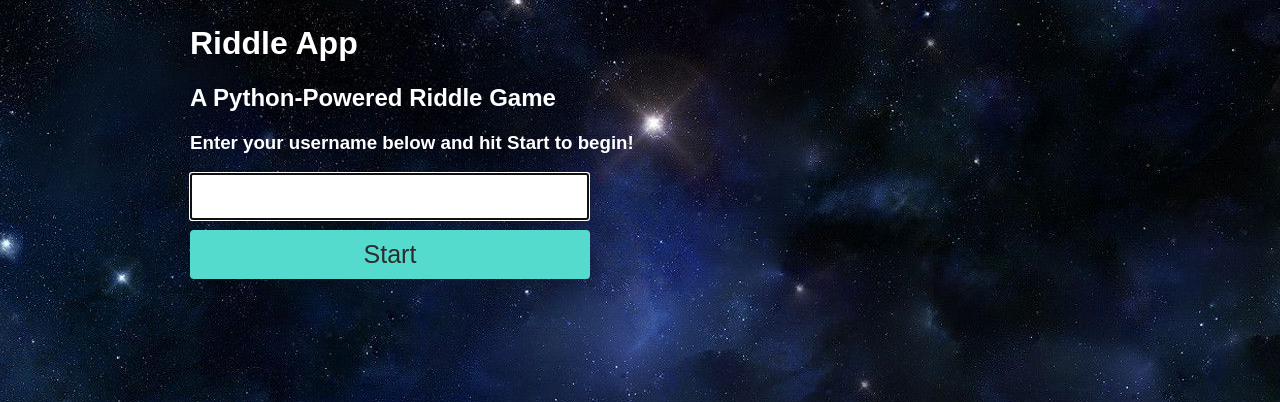
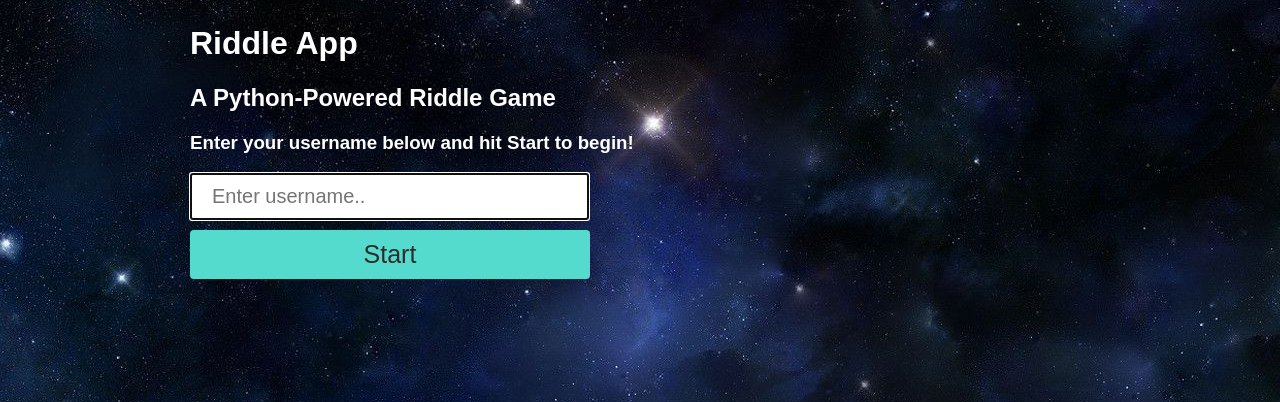
Before and after one commit to charlotteskinner90/practical_python_milestone_riddle_app, a Flask app: page / in a window 1280 px wide. Shown: the part 58-460 px from the top of the page. Run offline with Flask 2, Linux system fonts and the light colour scheme.

Commit message:
Add placeholder for username input on homepage

```diff
--- a/templates/index.html
+++ b/templates/index.html
@@ -7,7 +7,7 @@
 		<h3>Enter your username below and hit Start to begin!</h3>
 	</div>
 	<form method="POST">
-		<input autofocus autocomplete="username" type="text" id="username" name="username">
+		<input autofocus autocomplete="username" type="text" id="username" name="username" placeholder="Enter username..">
 		<button type="submit" class="button">Start</a>
 	</form>
 {% endblock %}
```
